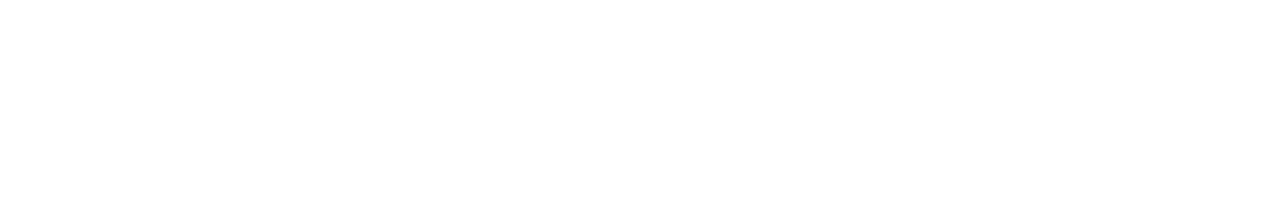
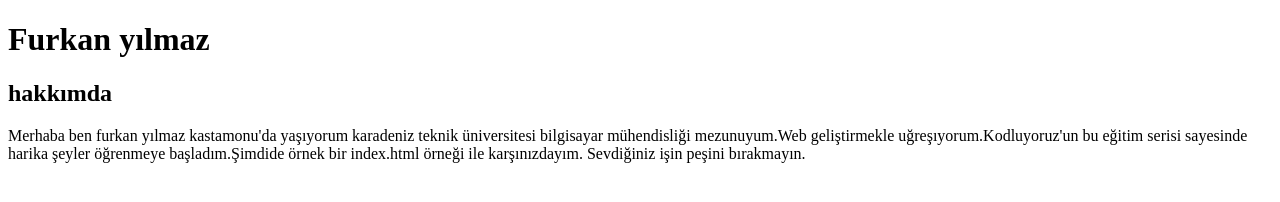
Before and after one commit to furkanfy/kodluyoruzilkrepo, a plain HTML site: page index.html in a window 1280 px wide. Drawn offline with Linux system fonts and the light colour scheme.

Commit message:
html kodu

```diff
--- a/index.html
+++ b/index.html
@@ -7,6 +7,11 @@
     <title>Document</title>
 </head>
 <body>
-
+    <h1>Furkan yılmaz </h1>
+    <h2>hakkımda    </h2>
+    <p>
+        Merhaba ben furkan yılmaz kastamonu'da yaşıyorum karadeniz teknik üniversitesi bilgisayar mühendisliği mezunuyum.Web geliştirmekle uğreşıyorum.Kodluyoruz'un bu eğitim serisi sayesinde harika şeyler öğrenmeye başladım.Şimdide örnek bir index.html örneği ile karşınızdayım.
+        Sevdiğiniz işin peşini bırakmayın.
+    </p>
 </body>
 </html>
```
